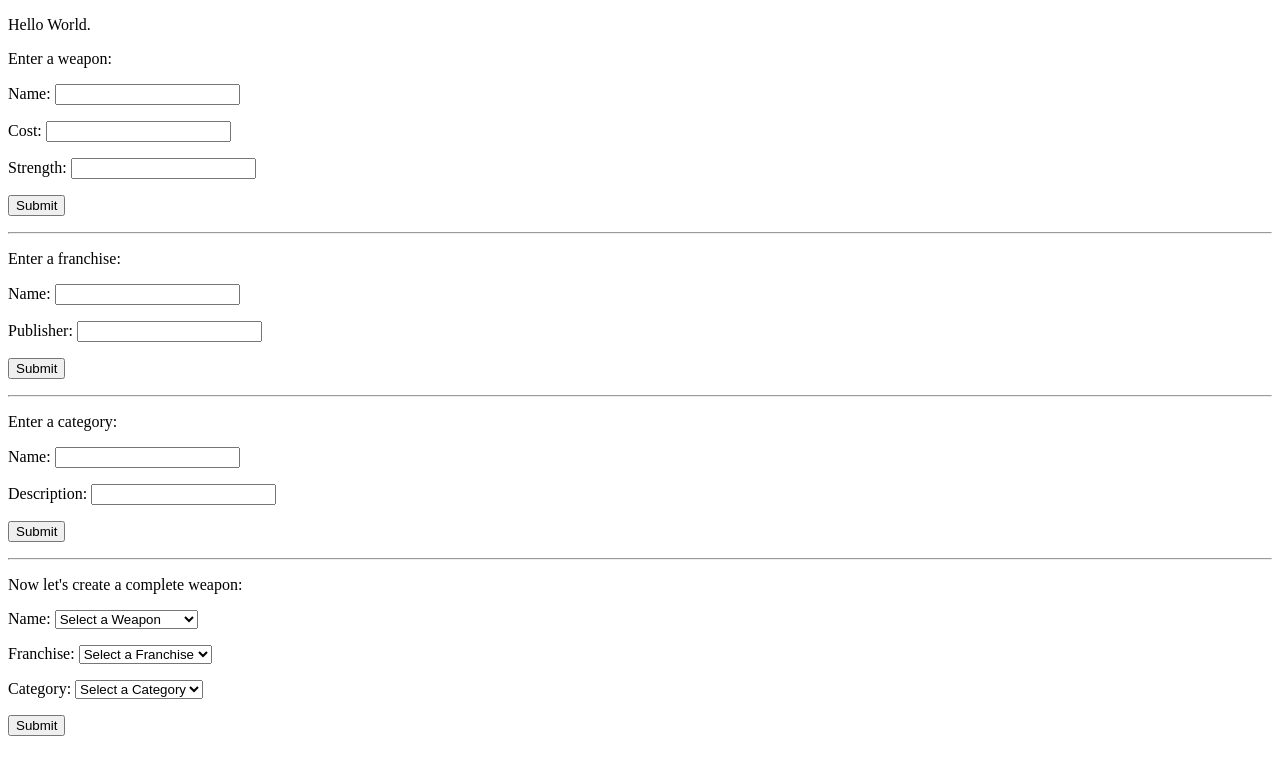
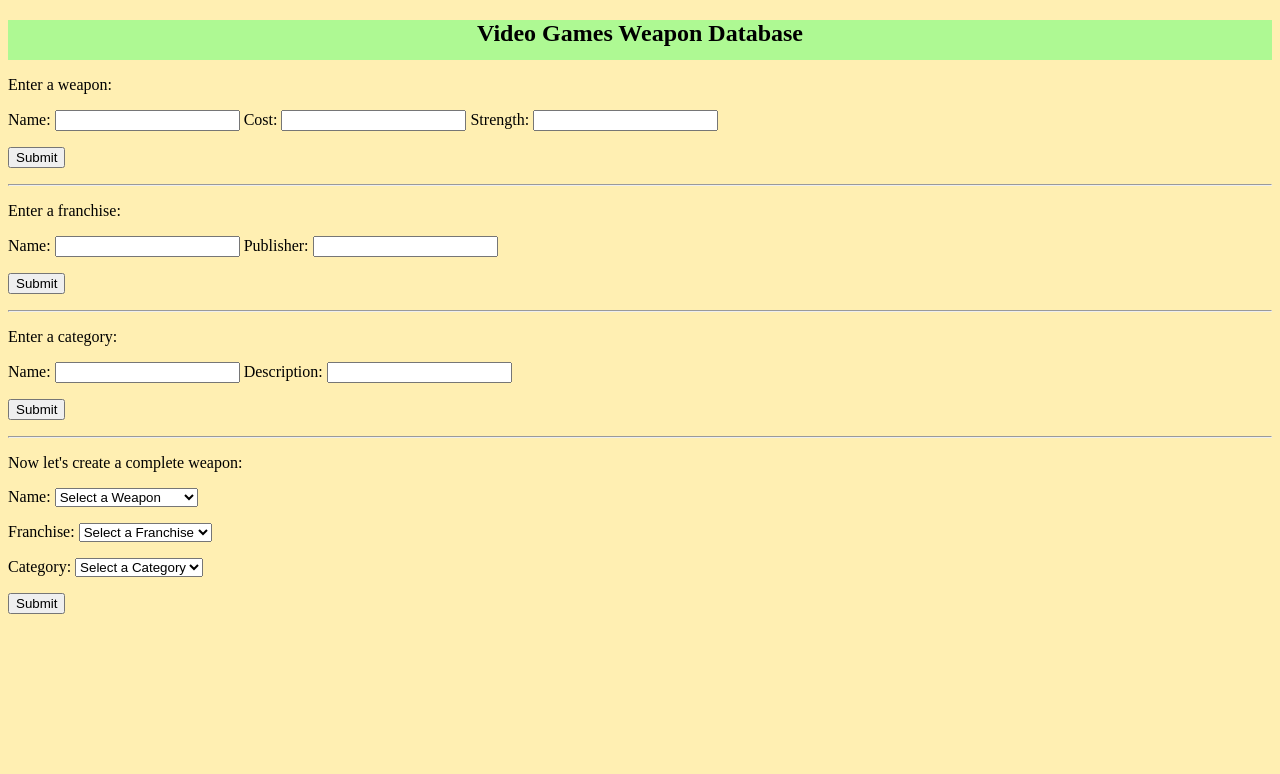
Before and after one commit to RussBus24/capstone-project, a website: page public/index.html in a window 1280 px wide. Drawn offline with nearby package versions, Linux system fonts and the light colour scheme; files that its build step writes are made by us from their sources.

Commit message:
Modified page formatting and added CSS

```diff
--- /dev/null
+++ b/css/main.css
@@ -0,0 +1,18 @@
+html {
+
+}
+
+body {
+	background-color: #ffefb2;
+}
+
+body > #header {
+
+}
+
+#header {
+	background-color: #aef993;
+	height: 40px;
+	width: 100%;
+	text-align: center;
+}
--- a/public/index.html
+++ b/public/index.html
@@ -1,33 +1,36 @@
 <!DOCTYPE html>
 <html lang="en">
 <head>
-	<title>Hello World!</title>
+	<title>Video Games Weapon Database</title>
 	<meta charset="UTF-8">
+	<link rel="stylesheet" href="css/main.css">
 	<link href='https://fonts.googleapis.com/css?family=Asap' rel='stylesheet' type='text/css'>
 	<script src="https://code.jquery.com/jquery-3.1.0.min.js"></script>
 	<script src="apps/app.js"></script>
 </head>
 <body>
-<p>Hello World.</p>
+<div id="header">
+<h2>Video Games Weapon Database</h2>
+</div>
 <p>Enter a weapon:</p>
 <form id="addWeapon">
-	<p>Name: <input id="addWeaponName" type="text" name="weaponName"></p>
-	<p>Cost: <input id="addWeaponCost" type="text" name="weaponCost"></p>
-	<p>Strength: <input id="addWeaponStrength" type="text" name="weaponStrength"></p>
+	Name: <input id="addWeaponName" type="text" name="weaponName">
+	Cost: <input id="addWeaponCost" type="text" name="weaponCost">
+	Strength: <input id="addWeaponStrength" type="text" name="weaponStrength">
 	<p><input type="submit" value="Submit"></p>
 </form>
 <hr>
 <p>Enter a franchise:</p>
 <form id="addFranchise">
-	<p>Name: <input id="addFranchiseName" type="text" name="franchiseName"></p>
-	<p>Publisher: <input id="addPublisherName" type="text" name="publisherName"></p>
+	Name: <input id="addFranchiseName" type="text" name="franchiseName">
+	Publisher: <input id="addPublisherName" type="text" name="publisherName">
 	<p><input type="submit" value="Submit"></p>
 </form>
 <hr>
 <p>Enter a category:</p>
 <form id="addCategory">
-	<p>Name: <input id="addCategoryName" type="text" name="categoryName"></p>
-	<p>Description: <input id="addDescriptionName" type="text" name="descriptionName"></p
+	Name: <input id="addCategoryName" type="text" name="categoryName">
+	Description: <input id="addDescriptionName" type="text" name="descriptionName">
 	<p><input type="submit" value="Submit"></p>
 </form>
 <hr>
```
